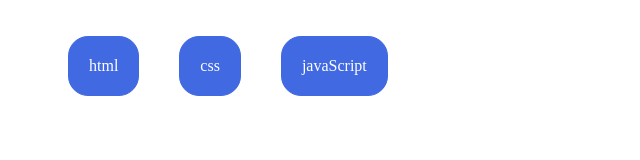
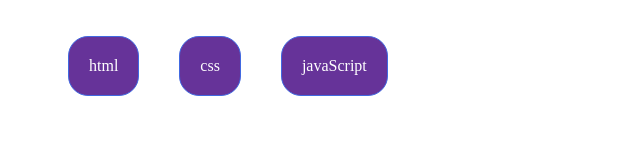
Before and after one commit to Alabi12/MyPortfolio, a website: page float.html in a window 1280 px wide. Shown: the whole page, without its empty margins (0-640 px from the left). Drawn offline with Linux system fonts and the light colour scheme.

Commit message:
pair programming assignment

```diff
--- a/float.css
+++ b/float.css
@@ -2,16 +2,28 @@ ul {
   list-style: none;
 }
 
-.skill3 {
+.float {
+    display: flex;
+  }
+
+.skill{
   float: none;
   padding: 20px;
-  background-color: royalblue;
+  background-color: rebeccapurple;
   border: 1px solid royalblue;
   border-radius: 20px;
   color: #fff;
   margin: 20px;
 }
 
-.float {
-  display: flex;
+#s1 {
+  float: left;
 }
+
+#s2 {
+    float: none;
+  }
+
+  #s3 {
+    float: right;
+  }
--- a/float.html
+++ b/float.html
@@ -9,9 +9,9 @@
 </head>
 <body>
     <ul class="float">
-        <li class="skill3">html</li>
-        <li class="skill3">css</li>
-        <li class="skill3">javaScript</li>
+        <li class="skill" id="s1">html</li>
+        <li class="skill" id="s2">css</li>
+        <li class="skill" id="s3">javaScript</li>
     </ul>
 </body>
 </html>
```
